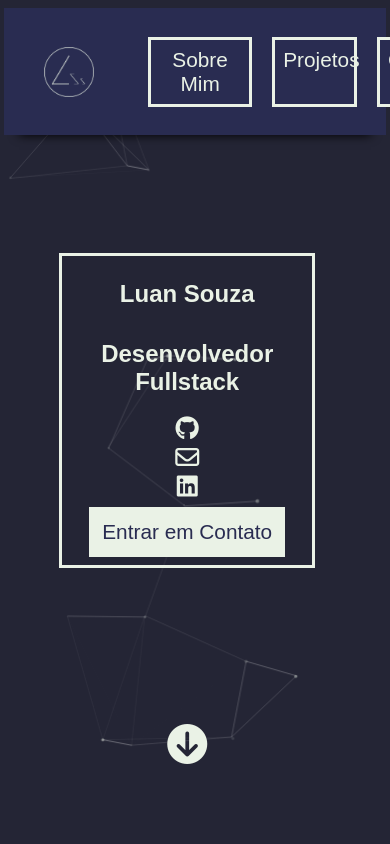
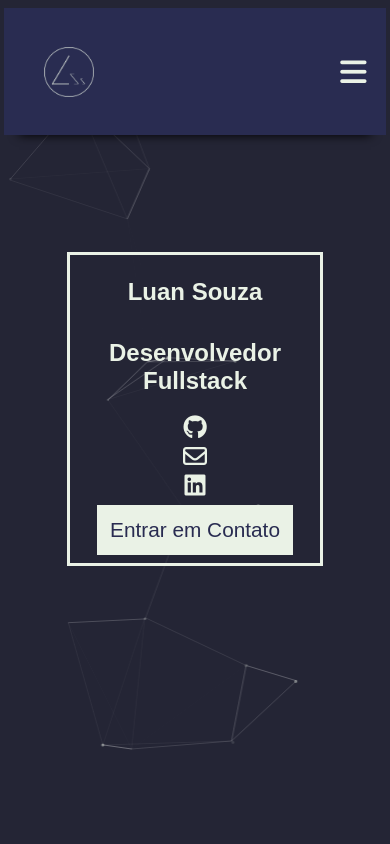
Before and after one commit to LuanSilveiraSouza/LuanSilveiraSouza.github.io, a plain HTML site: page index.html in a window 390 px wide. Shown: the top 844 px of the page. Drawn offline with Linux system fonts and the light colour scheme; a web font is replaced by a local one.

Commit message:
Responsive Navbar Centralizing header

```diff
--- a/index.html
+++ b/index.html
@@ -18,6 +18,11 @@
           <img class="nav-img" src="./assets/icon-white.png" alt="icon">
         </a>
       </figure>
+
+      <input type="checkbox" id="checkbox">
+      <label for="checkbox">
+        <i class="fas fa-bars"></i>
+      </label>
 
       <div class="nav-links">
         <a href="#about" class="nav-item">Sobre Mim</a>
@@ -41,8 +46,6 @@
 
         <a href="#contacts" class="outdoor-link bg-white" id="link">Entrar em Contato</a>
       </div>
-
-      <a href="#about" class="header-link arrow"><i class="fas fa-arrow-circle-down"></i></a>
     </header>
 
     <section class="section about" id="about">
@@ -52,10 +55,10 @@
         <figure>
           <img src="./assets/icon-white.png" alt="icon">
         </figure>
-        <p>Meu nome é Luan da Silveira de Souza, sou do Rio Grande do Sul e tenho 18 anos, porém programo desde os 15.
+        <p>Meu nome é Luan da Silveira de Souza, sou do Rio Grande do Sul e tenho 18 anos. Programo desde os 15 e
           Atuo como <strong>Desenvolvedor Fullstack</strong>, construindo o <strong>Backend</strong>, <strong>Frontend</strong>
           e <strong>Mobile</strong> de aplicações e utilizando as ferramentas e tecnologias mais modernas do mercado
-          para solucionar problemas da forma mais efetiva e gerar resultados positivos para os clientes.
+          para solucionar problemas da forma mais efetiva e gerar resultados positivos e satisfatórios.
         </p>
       </div>
 
--- a/styles.css
+++ b/styles.css
@@ -86,6 +86,14 @@ nav {
   justify-content: space-between;
 }
 
+nav input {
+  display: none;
+}
+
+nav label {
+  display: none;
+}
+
 .nav-img {
   width: 15%;
 }
@@ -135,6 +143,39 @@ nav {
 }
 @media (max-width: 600px) {
   /* TODO: NavLink Collapse */
+  .nav-links {
+    flex-direction: column;
+    align-items: center;
+    flex: 0;
+
+    width: 96%;
+
+    position: absolute;
+    top: 90%;
+    right: -110%;
+
+    background-color: var(--blue);
+    box-shadow: 0px 15px 10px -15px black;
+    padding: 2vw;
+
+    transition: all 1s;
+  }
+  .nav-item {
+    width: 50%;
+    margin-top: 1vw;
+  }
+
+  nav label {
+    display: flex;
+    color: var(--white);
+
+    font-size: 30px;
+    margin: 5vw;
+  }
+
+  nav input:checked~ .nav-links {
+    right: -1%;
+  }
 }
 
 /* HEADER STYLE ////////////////////////////////////////////////////////////////*/
@@ -145,6 +186,7 @@ header {
   display: flex;
   flex-direction: column;
   align-items: center;
+  justify-content: center;
 }
 
 .particles {
@@ -155,7 +197,10 @@ header {
 
 .outdoor {
   position: absolute;
-  top: 30%;
+  margin-left: auto;
+  margin-right: auto;
+  left: 0;
+  right: 0;
 
   width: 40vw;
   padding: 1vw;
@@ -209,12 +254,6 @@ header {
 
 .header-link:hover, .header-link:active {
   color: var(--blue);
-}
-
-.arrow {
-  font-size: 3vw;
-  position: relative;
-  bottom: 10%;
 }
 
 @media (max-width: 1080px) {
@@ -298,10 +337,6 @@ header {
 
 .card p {
   font-size: var(--smallSize);
-}
-
-.card:hover {
-  background-color: var(--gray);
 }
 
 @media (max-width: 1080px) {
```
